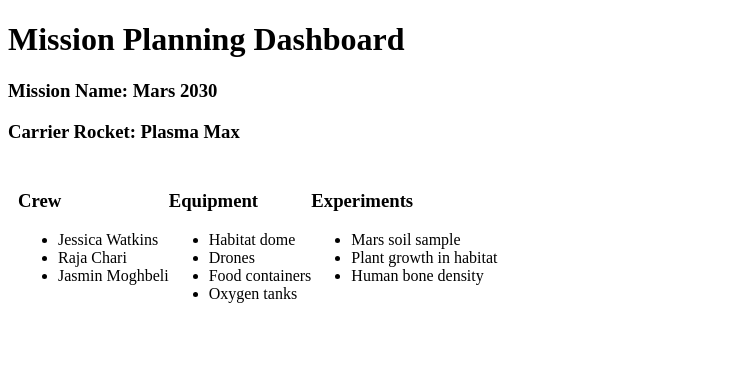
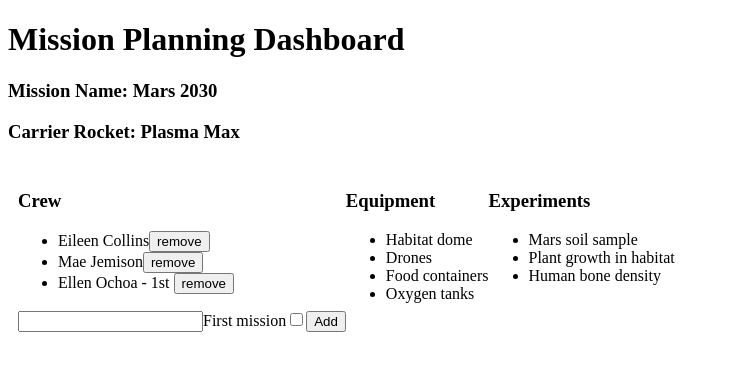
Before and after one commit to amitchell05/angular-lc101-mission-planner-one, an Angular app: page / in a window 1280 px wide. Shown: the top 370 px of the page, without its empty margins (0-730 px from the left). Built offline with nearby package versions, Linux system fonts and the light colour scheme.

Commit message:
complete studio

```diff
--- a/src/app/crew/crew.component.html
+++ b/src/app/crew/crew.component.html
@@ -1,6 +1,26 @@
 <h3>Crew</h3>
 <ul>
-  <li>Jessica Watkins</li>
-  <li>Raja Chari</li>
-  <li>Jasmin Moghbeli</li>
+  <li *ngFor="let member of crew">
+    <span *ngIf="memberBeingEdited !== member; else elseBlock">
+      <!-- display state of member -->
+      <span (click)="edit(member)" class="editable-text">{{
+        member.name
+      }}</span>
+      <span *ngIf="member.firstMission"> - 1st </span>
+      <button (click)="remove(member)">remove</button>
+    </span>
+
+    <ng-template #elseBlock>
+      <!-- edit state of member -->
+      <input
+        #updatedName
+        (keyup.enter)="save(updatedName.value, member)"
+        value="{{ member.name }}"
+      />
+      <button (click)="save(updatedName.value, member)">save</button>
+    </ng-template>
+  </li>
 </ul>
+<input #name type="text" />
+<label>First mission<input #firstMission type="checkbox" /></label>
+<button (click)="add(name.value, firstMission.checked)">Add</button>
--- a/src/app/crew/crew.component.ts
+++ b/src/app/crew/crew.component.ts
@@ -12,7 +12,27 @@ export class CrewComponent implements OnInit {
     { name: 'Ellen Ochoa', firstMission: true },
   ];
 
+  memberBeingEdited: object = null;
+
   constructor() {}
 
   ngOnInit(): void {}
+
+  add(memberName: string, isFirst: boolean) {
+    this.crew.push({ name: memberName, firstMission: isFirst });
+  }
+
+  remove(member: object) {
+    let index = this.crew.indexOf(member);
+    this.crew.splice(index, 1);
+  }
+
+  edit(member: object) {
+    this.memberBeingEdited = member;
+  }
+
+  save(name: string, member: object) {
+    member['name'] = name;
+    this.memberBeingEdited = null;
+  }
 }
--- a/src/app/header/header.component.html
+++ b/src/app/header/header.component.html
@@ -17,4 +17,19 @@
   </ng-template>
 </h3>
 
-<h3>Carrier Rocket: {{ rocketName }}</h3>
+<h3>
+  Carrier Rocket:
+  <span *ngIf="!editingRocket; else editRocketBlock">
+    <span class="editable-text" (click)="editingRocket = true">{{
+      rocketName
+    }}</span>
+  </span>
+  <ng-template #editRocketBlock>
+    <input
+      #rocket
+      (keyup.enter)="updateRocket(rocket.value)"
+      value="{{ rocketName }}"
+    />
+    <button (click)="updateRocket(rocket.value)">save</button>
+  </ng-template>
+</h3>
--- a/src/app/header/header.component.ts
+++ b/src/app/header/header.component.ts
@@ -9,6 +9,7 @@ export class HeaderComponent implements OnInit {
   missionName: string = 'Mars 2030';
   rocketName: string = 'Plasma Max';
   editingMission: boolean = false;
+  editingRocket: boolean = false;
 
   constructor() {}
 
@@ -18,4 +19,9 @@ export class HeaderComponent implements OnInit {
     this.missionName = updatedName;
     this.editingMission = false;
   }
+
+  updateRocket(updatedName: string) {
+    this.rocketName = updatedName;
+    this.editingRocket = false;
+  }
 }
```
